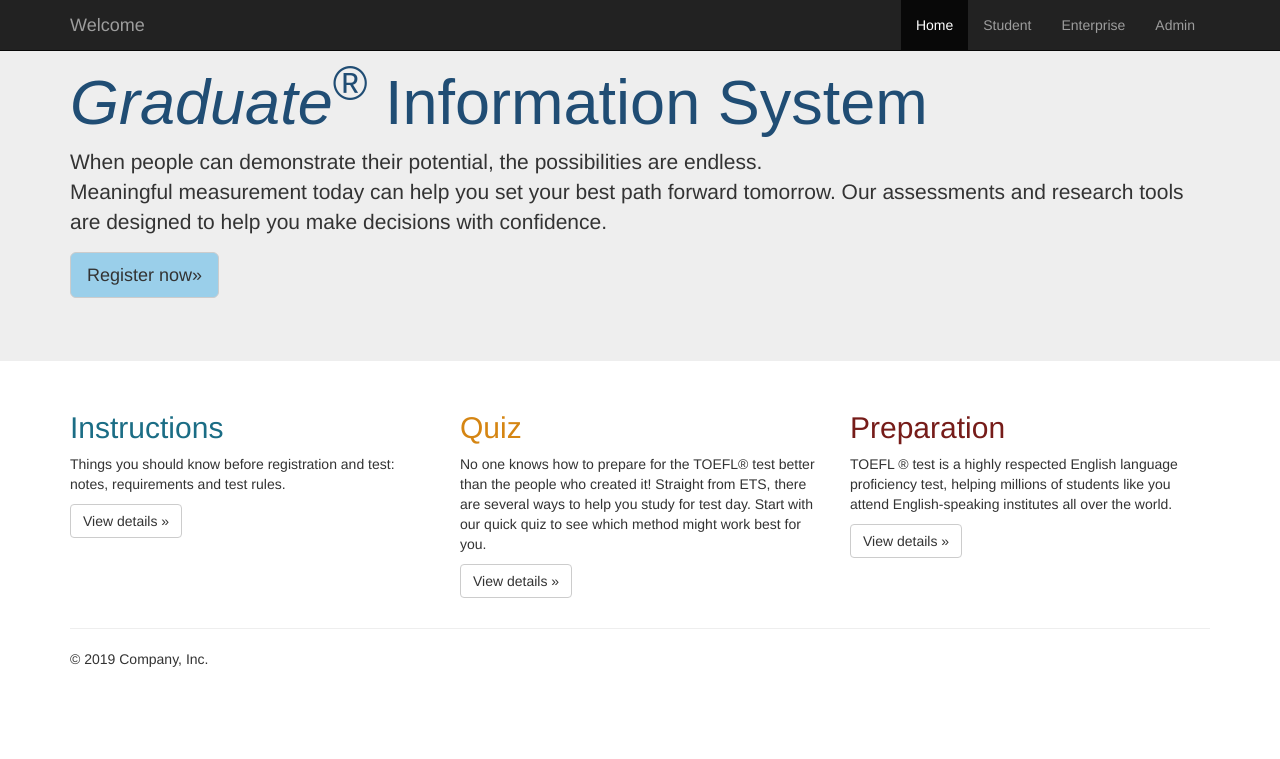
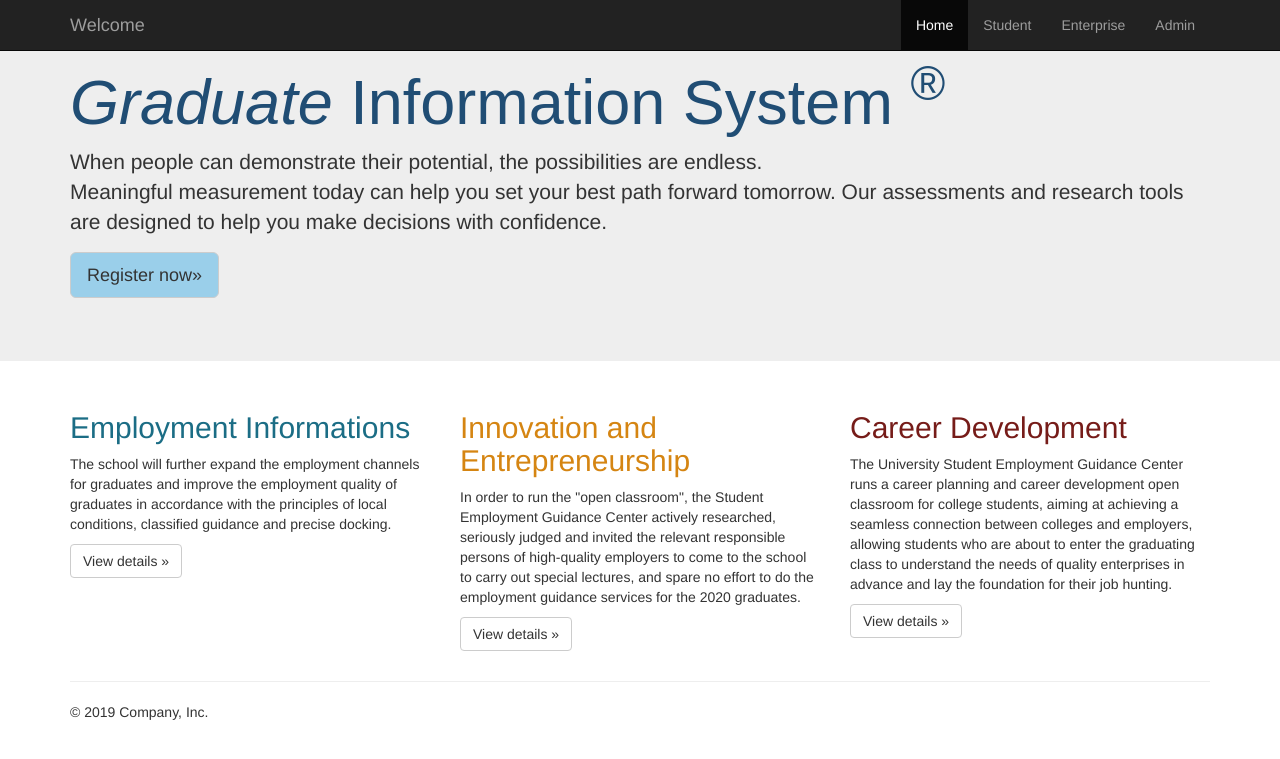
Before and after one commit to ShawnZengshx/Graduate-Information-System, a PHP site: page /Welcom.php in a window 1280 px wide. Shown: the top 759 px of the page. Run offline with PHP 8.4, Linux system fonts and the light colour scheme.

Commit message:
修改界面

```diff
--- a/GraduateInfoSystem/views/Welcom.php
+++ b/GraduateInfoSystem/views/Welcom.php
@@ -61,7 +61,7 @@
 <!-- Main jumbotron for a primary marketing message or call to action -->
 <div class="jumbotron">
     <div class="container">
-        <h1 style="font-family: Arial;color: #204d74"><span style="font-style: italic">Graduate</span><sup>&reg;</sup> Information System</h1>
+        <h1 style="font-family: Arial;color: #204d74"><span style="font-style: italic">Graduate</span> Information System <sup>&reg;</sup></h1>
 
         <p>When people can demonstrate their potential, the possibilities are endless.
             <br>Meaningful measurement today can help you set your best path forward tomorrow. Our assessments and research tools are designed to help you make decisions with confidence.</p>
@@ -77,7 +77,7 @@
                         <button type="button" class="close" data-dismiss="modal" aria-label="Close">
                             <span aria-hidden="true">&times;</span>
                         </button>
-                        <h4 class="modal-title" id="myModalLabel">Register for ETS</h4>
+                        <h4 class="modal-title" id="myModalLabel">Register for Graduate Info System</h4>
                     </div>
                     <form action="<?php echo htmlspecialchars($_SERVER["PHP_SELF"]); ?>" method="post">
                         <div class="modal-body">
@@ -113,18 +113,18 @@
     <!-- Example row of columns -->
     <div class="row">
         <div class="col-md-4">
-            <h2 style="color: #1b6d85">Instructions</h2>
-            <p>Things you should know before registration and test: notes, requirements and test rules.</p>
+            <h2 style="color: #1b6d85">Employment Informations</h2>
+            <p>The school will further expand the employment channels for graduates and improve the employment quality of graduates in accordance with the principles of local conditions, classified guidance and precise docking.</p>
             <p><a class="btn btn-default" href="#" role="button">View details &raquo;</a></p>
         </div>
         <div class="col-md-4">
-            <h2 style="color: #d58512">Quiz</h2>
-            <p>No one knows how to prepare for the TOEFL&reg; test better than the people who created it! Straight from ETS, there are several ways to help you study for test day. Start with our quick quiz to see which method might work best for you.</p>
+            <h2 style="color: #d58512">Innovation and Entrepreneurship</h2>
+            <p>In order to run the "open classroom", the Student Employment Guidance Center actively researched, seriously judged and invited the relevant responsible persons of high-quality employers to come to the school to carry out special lectures, and spare no effort to do the employment guidance services for the 2020 graduates.</p>
             <p><a class="btn btn-default" href="#" role="button">View details &raquo;</a></p>
         </div>
         <div class="col-md-4">
-            <h2 style="color: #761c19">Preparation</h2>
-            <p>TOEFL &reg; test is a highly respected English language proficiency test, helping millions of students like you attend English-speaking institutes all over the world.</p>
+            <h2 style="color: #761c19">Career Development</h2>
+            <p>The University Student Employment Guidance Center runs a career planning and career development open classroom for college students, aiming at achieving a seamless connection between colleges and employers, allowing students who are about to enter the graduating class to understand the needs of quality enterprises in advance and lay the foundation for their job hunting.</p>
             <p><a class="btn btn-default" href="#" role="button">View details &raquo;</a></p>
         </div>
     </div>
```
